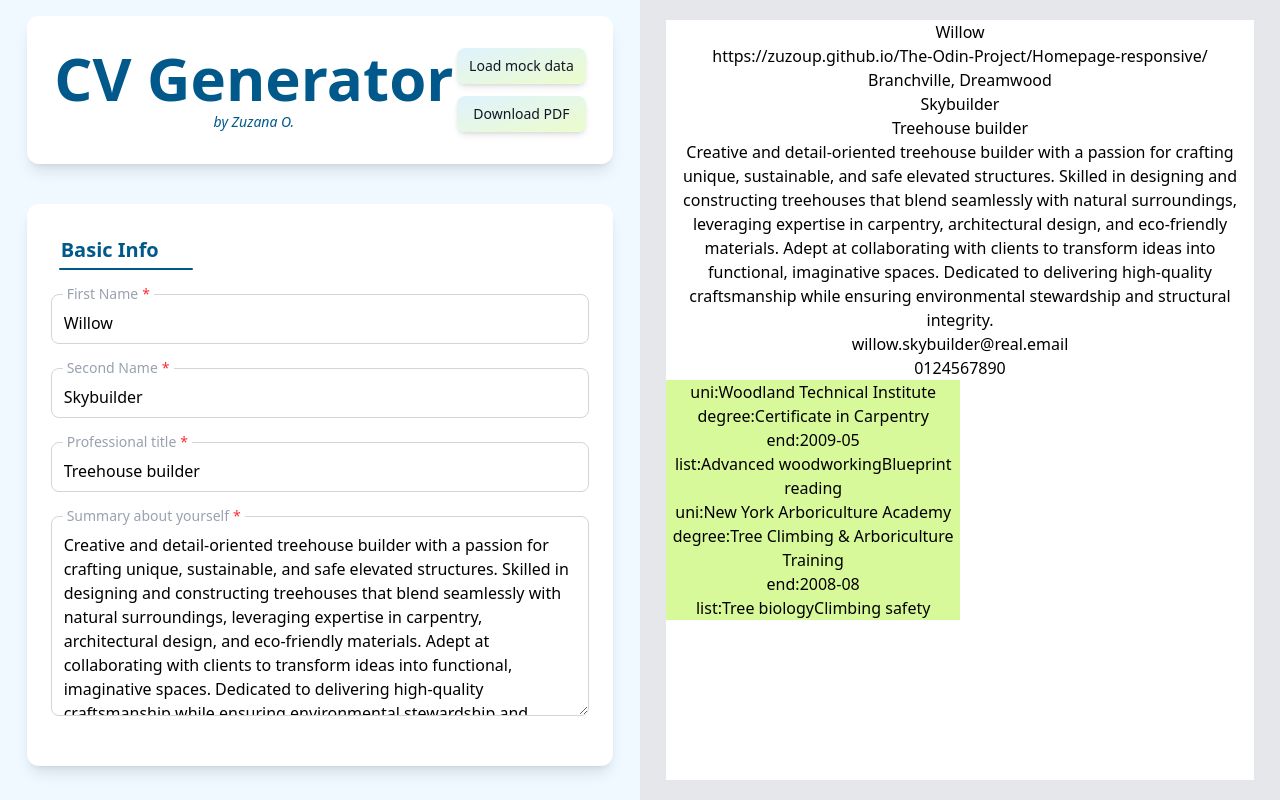
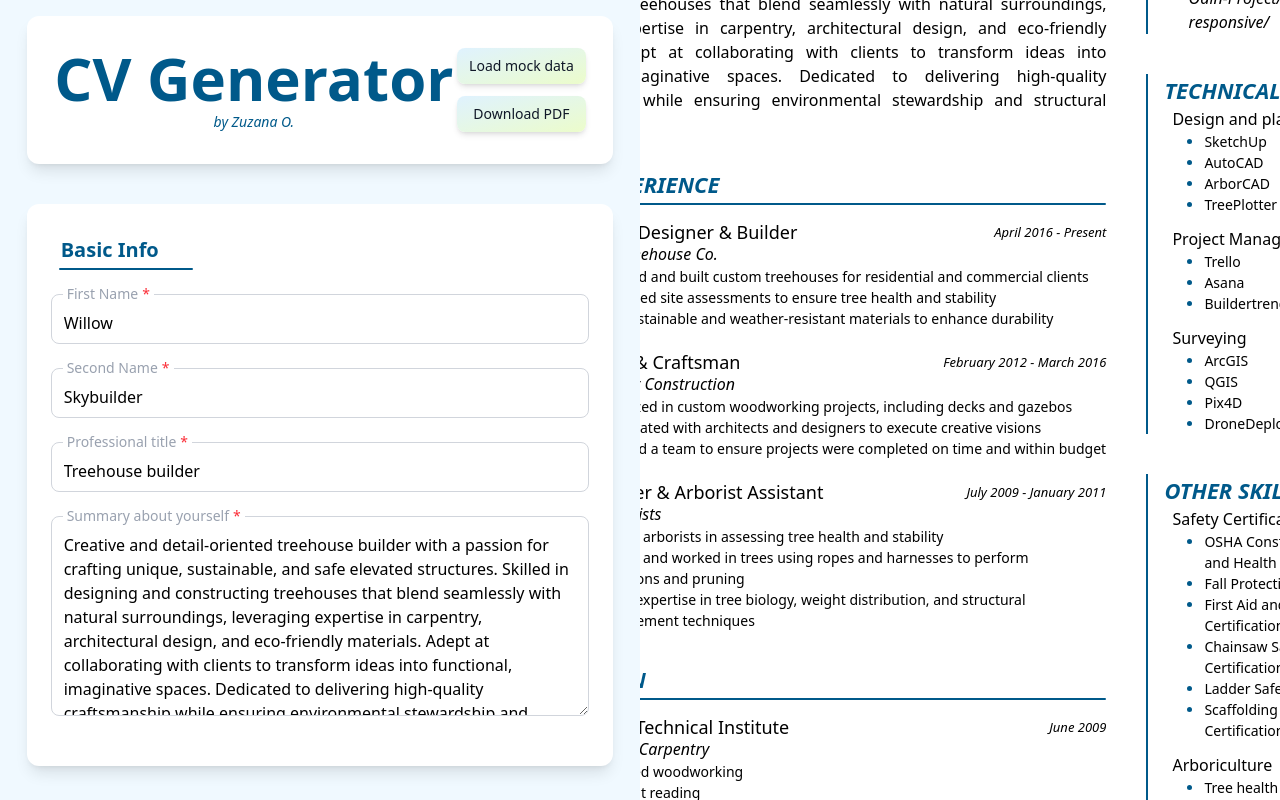
Before and after one commit to zuzOup/The-Odin-Project, a React (Vite) app in the folder CV-Application+Tailwind/: page / in a window 1280 px wide. Built offline with nearby package versions, Linux system fonts and the light colour scheme.

Commit message:
resume upload

```diff
--- a/CV-Application+Tailwind/src/Components/CV/Resume.jsx
+++ b/CV-Application+Tailwind/src/Components/CV/Resume.jsx
@@ -1,34 +1,161 @@
 import PropTypes from "prop-types";
 
-function Resume({ info, eduInfo }) {
+import { formatTel, yyyy_mmToMMMMM_yyyy } from "../../helpers";
+
+import { cv } from "../css-helpers";
+
+import {
+  AtSymbolIcon,
+  LinkIcon,
+  MapPinIcon,
+  PhoneIcon,
+  StopIcon,
+} from "@heroicons/react/24/outline";
+
+function Resume({ info, eduInfo, workInfo, techInfo, softInfo }) {
   return (
-    <div className=" h-19/20 aspect-17/22 min-h-9/10 bg-white shrink-0">
-      <div>{info.firstName}</div>
-      <div>{info.web}</div>
-      <div>{info.location}</div>
-      <div>{info.secondName}</div>
-      <div>{info.title}</div>
-      <div>{info.summary}</div>
-      <div>{info.email}</div>
-      <div>{info.tel}</div>
-
-      {Object.values(eduInfo).map((o, i) => {
+    <div className={cv.resume} id="resume">
+      <div className={cv.left}>
+        <div className={`${cv.basicInfo} ${cv.leftInner}`}>
+          <div className={`${cv.h1} flex`}>
+            <div>{info.firstName || "[First]"}</div>&nbsp;
+            <div>{info.secondName || "[Second]"}</div>
+          </div>
+          <div className={cv.h2}>{info.title || "[Title]"}</div>
+          <div className={cv.sum}>{info.summary || "[Summary]"}</div>
+        </div>
+        <div className={cv.leftInner}>
+          <div className={cv.header}>WORK EXPERIENCE</div>
+          <div className={cv.hr}></div>
+          {Object.values(workInfo).map((w, i) => {
             return (
-          <div key={i} className="bg-lime-200 w-1/2">
-            {Object.entries(o).map((x) => {
+              <div key={i} className="mt-2 mb-5">
+                <div className={cv.headerDiv}>
+                  <StopIcon className={cv.headerIcon} />
+                  <div className={cv.headerDivInner}>
+                    <div className={cv.title}>{w.title}</div>
+                    <div className={cv.date}>{`${yyyy_mmToMMMMM_yyyy(
+                      w.start
+                    )} - ${yyyy_mmToMMMMM_yyyy(w.end)}`}</div>
+                  </div>
+                </div>
+                <div className={cv.subHeader}>{w.company}</div>
+                <ul className={cv.list}>
+                  {w.list.map((x, i) => {
                     return (
-                <div key={x[0]}>
-                  {x[0]}:{x[1]}
+                      <li className={cv.li} key={i}>
+                        {x}
+                      </li>
+                    );
+                  })}
+                </ul>
               </div>
             );
           })}
         </div>
+        <div className={cv.leftInner}>
+          <div className={cv.header}>EDUCATION</div>
+          <div className={cv.hr}></div>
+          {Object.values(eduInfo).map((w, i) => {
+            return (
+              <div key={i} className="mt-2 mb-5">
+                <div className={cv.headerDiv}>
+                  <StopIcon className={cv.headerIcon} />
+                  <div className={cv.headerDivInner}>
+                    <div className={cv.title}>{w.uni}</div>
+                    <div className={cv.date}>{yyyy_mmToMMMMM_yyyy(w.end)}</div>
+                  </div>
+                </div>
+                <div className={cv.subHeader}>{w.degree}</div>
+                <ul className={cv.list}>
+                  {w.list.map((x, i) => {
+                    return (
+                      <li className={cv.li} key={i}>
+                        {x}
+                      </li>
                     );
                   })}
+                </ul>
+              </div>
+            );
+          })}
+        </div>
+      </div>
+
+      <div className={cv.right}>
+        <div className={cv.rightInner}>
+          <div className={cv.divIcon}>
+            <PhoneIcon className={cv.icon} />
+            <div>{formatTel(info.tel) || "[(123)-456-7890]"}</div>
+          </div>
+          <div className={cv.divIcon}>
+            <AtSymbolIcon className={cv.icon} />
+            <div>{info.email || "[email@email.com]"}</div>
+          </div>
+          {info.location && (
+            <div className={cv.divIcon}>
+              <MapPinIcon className={cv.icon} />
+              <div>{info.location}</div>
+            </div>
+          )}
+          {info.web && (
+            <div className={cv.divIcon}>
+              <LinkIcon className={cv.icon} />
+              <div>{info.web}</div>
+            </div>
+          )}
+        </div>
+        <div className={cv.rightInner}>
+          <div className={cv.header}>TECHNICAL SKILLS</div>
+          {Object.entries(techInfo).map((o) => {
+            return (
+              <div key={o[0]} className={cv.category}>
+                <div className={cv.categoryHeader}>{o[0]}</div>
+                <ul>
+                  {o[1] &&
+                    o[1].map((x) => {
+                      return (
+                        <li className={cv.li} key={x}>
+                          {x}
+                        </li>
+                      );
+                    })}
+                </ul>
+              </div>
+            );
+          })}
+        </div>
+        <div className={cv.rightInner}>
+          <div className={cv.header}>OTHER SKILLS</div>
+          {Object.entries(softInfo).map((o) => {
+            return (
+              <div key={o[0]} className={cv.category}>
+                <div className={cv.categoryHeader}>{o[0]}</div>
+                <ul>
+                  {o[1] &&
+                    o[1].map((x) => {
+                      return (
+                        <li className={cv.li} key={x}>
+                          {x}
+                        </li>
+                      );
+                    })}
+                </ul>
+              </div>
+            );
+          })}
+        </div>
+      </div>
     </div>
   );
 }
 
 export default Resume;
 
-Resume.propTypes = { info: PropTypes.object, eduInfo: PropTypes.object };
+Resume.propTypes = {
+  info: PropTypes.object,
+  eduInfo: PropTypes.object,
+  workInfo: PropTypes.object,
+  techInfo: PropTypes.object,
+  softInfo: PropTypes.object,
+};
--- a/CV-Application+Tailwind/src/Components/css-helpers.jsx
+++ b/CV-Application+Tailwind/src/Components/css-helpers.jsx
@@ -48,3 +48,37 @@ export const warningcss =
 
 export const hr =
   "h-0.5 mb-1 mx-2 bg-sky-800 border-0 rounded-full w-1/4   -translate-y-2 ";
+
+export const cv = {
+  resume: " w-[950px] bg-white shrink-0 py-10 px-10 min-h-[250px] flex m-10",
+
+  header: "text-[22px] font-semibold text-sky-800 italic text-start mt-8",
+
+  left: "w-5/7",
+  leftInner: "w-full mb-5 pr-10",
+
+  basicInfo: "flex flex-col items-start justify-start",
+  h1: "text-[40px] leading-none font-bold text-sky-800 ",
+  h2: "text-[28px] font-light italic text-sky-800",
+  sum: "text-[16px] text-justify pt-5",
+
+  headerDiv: "flex justify-start items-center mt-4",
+  headerDivInner: "w-full flex justify-between items-center",
+  headerIcon: "size-[12px] mr-2 text-sky-900",
+  title: "text-[18px] font-medium",
+  date: "text-[13px] font-light italic",
+  hr: "h-0.5 mb-1  bg-sky-800 border-0 rounded-full w-full translate-y-0.5   ",
+
+  subHeader: "text-[16px] text-start pl-5 mb-1 leading-none font-light italic",
+  list: "pl-5 text-start",
+
+  right: "w-2/7",
+  rightInner: "w-full pl-4 border-l-2 border-sky-800 justify-self-end mb-10 text-start",
+
+  divIcon: "text-[16px] flex items-center my-3 italic ",
+  icon: "size-[18px] text-sky-800 mr-5",
+
+  category: "mb-3",
+  categoryHeader: "text-[16px] ml-2 font-medium",
+  li: "text-[14px] list-disc ml-10 marker:text-sky-800",
+};
--- a/CV-Application+Tailwind/src/helpers.jsx
+++ b/CV-Application+Tailwind/src/helpers.jsx
@@ -60,6 +60,23 @@ export function yyyy_mmToyy(yyyy_mm) {
   return yyyy_mm;
 }
 
+const months = [
+  "January",
+  "February",
+  "March",
+  "April",
+  "May",
+  "June",
+  "July",
+  "August",
+  "September",
+  "October",
+  "November",
+  "December",
+];
+
+// TODO: fix dates?????????
+
 export function yyyy_mmToMMMyyyy(yyyy_mm) {
   if (yyyy_mm && yyyy_mm.includes("-")) {
     const date = new Date(yyyy_mm);
@@ -71,3 +88,21 @@ export function yyyy_mmToMMMyyyy(yyyy_mm) {
   }
   return yyyy_mm;
 }
+
+export function yyyy_mmToMMMMM_yyyy(yyyy_mm) {
+  if (yyyy_mm && yyyy_mm.includes("-")) {
+    const date = new Date(yyyy_mm);
+
+    const year = date.getFullYear();
+    const month = (date.getMonth() + 1) % 12;
+
+    return months[month] + " " + year;
+  }
+  return yyyy_mm;
+}
+
+export function formatTel(string) {
+  if (!string || string.length !== 10) return string;
+  const formatted = `(${string.slice(0, 3)})-${string.slice(3, 6)}-${string.slice(6)}`;
+  return formatted;
+}
```
Lines whose indentation alone changed are shown as unchanged.
